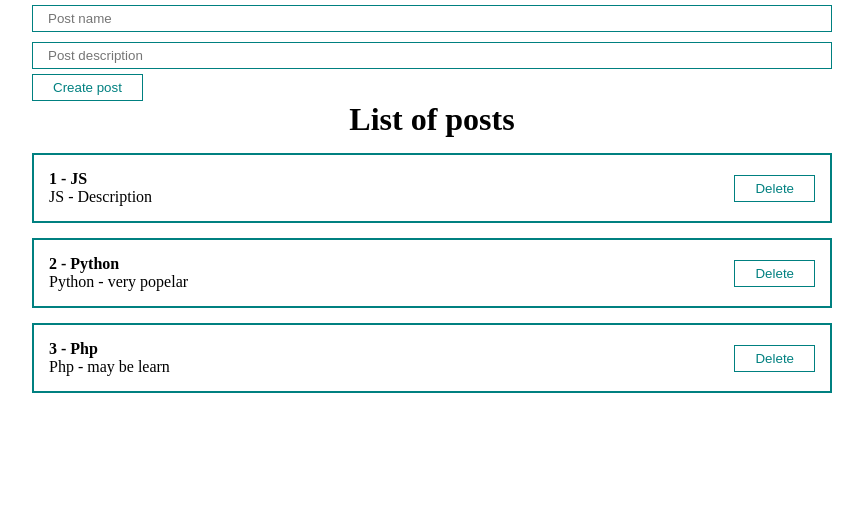
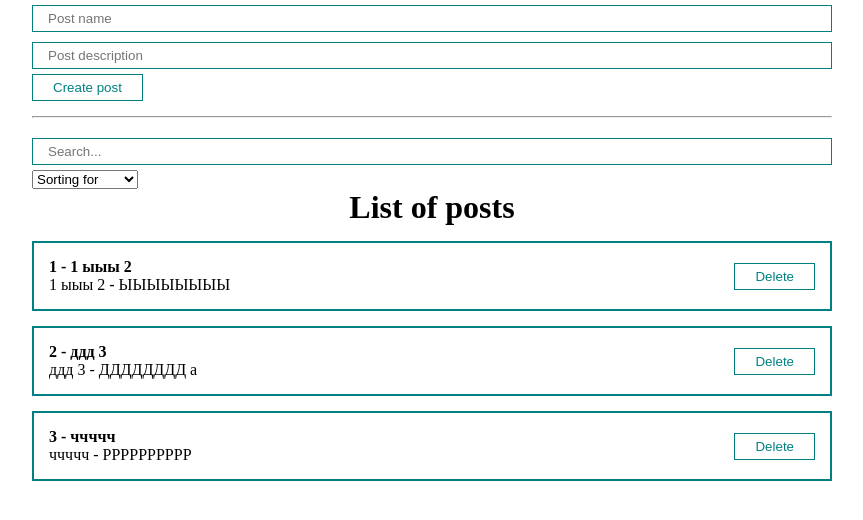
Before and after one commit to Zigomaticus/react-fundamental, a React (Create React App) app: page / in a window 1280 px wide. Shown: the top 520 px of the page, without its empty margins (208-1071 px from the left). Built offline with nearby package versions, Linux system fonts and the light colour scheme.

Commit message:
doing filter and sorted posts

```diff
--- a/src/App.js
+++ b/src/App.js
@@ -1,16 +1,36 @@
-import React, { useState } from "react";
+import React, { useMemo, useState } from "react";
 // Components
 import PostList from "./components/PostList";
 import PostForm from "./components/PostForm";
+import PostFilter from "./components/PostFilter";
 // Css
 import "./styles/App.css";
 
 function App() {
   const [posts, setPosts] = useState([
-    { id: 1, title: "JS", body: "Description" },
-    { id: 2, title: "Python", body: "very popelar" },
-    { id: 3, title: "Php", body: "may be learn" },
+    { id: 1, title: "1 ыыы 2", body: "ЫЫЫЫЫЫЫЫ" },
+    { id: 2, title: "ддд 3", body: "ДДДДДДДД a" },
+    { id: 3, title: "ччччч", body: "РРРРРРРРРР" },
   ]);
+
+  const [filter, setFilter] = useState({ sort: "", query: "" });
+
+  const sortedPosts = useMemo(() => {
+    console.log("Sorted function is working");
+
+    if (filter.sort) {
+      return [...posts].sort((a, b) =>
+        a[filter.sort].localeCompare(b[filter.sort])
+      );
+    }
+    return posts;
+  }, [posts, filter.sort]);
+
+  const sortedAndSearchedPosts = useMemo(() => {
+    return sortedPosts.filter((post) =>
+      post.title.toLowerCase().includes(filter.query.toLowerCase())
+    );
+  }, [filter.query, sortedPosts]);
 
   function createPost(newPost) {
     setPosts([...posts, newPost]);
@@ -23,7 +43,17 @@ function App() {
   return (
     <div className="App">
       <PostForm create={createPost} />
-      <PostList remove={removePost} posts={posts} title="List of posts" />
+      <hr style={{ margin: "15px 0" }} />
+      <PostFilter filter={filter} setFilter={setFilter} />
+      {sortedAndSearchedPosts.length ? (
+        <PostList
+          remove={removePost}
+          posts={sortedAndSearchedPosts}
+          title="List of posts"
+        />
+      ) : (
+        <h1 style={{ textAlign: "center" }}>Posts is not defined!</h1>
+      )}
     </div>
   );
 }
--- /dev/null
+++ b/src/components/PostFilter.jsx
@@ -0,0 +1,29 @@
+import React from "react";
+// Components
+import MyInput from "./UI/input/MyInput";
+import MySelect from "./UI/MySelect/MySelect";
+
+const PostFilter = ({ filter, setFilter }) => {
+  return (
+    <div>
+      <MyInput
+        placeholder="Search..."
+        value={filter.query}
+        onChange={(e) => setFilter({ ...filter, query: e.target.value })}
+      />
+      <MySelect
+        value={filter.sort}
+        onChange={(selectedSort) =>
+          setFilter({ ...filter, sort: selectedSort })
+        }
+        defaultValue="Sorting for"
+        option={[
+          { value: "title", name: "For name" },
+          { value: "body", name: "For discription" },
+        ]}
+      />
+    </div>
+  );
+};
+
+export default PostFilter;
--- /dev/null
+++ b/src/components/UI/MySelect/MySelect.jsx
@@ -0,0 +1,18 @@
+import React from "react";
+
+const MySelect = ({ option, defaultValue, value, onChange }) => {
+  return (
+    <select value={value} onChange={(e) => onChange(e.target.value)}>
+      <option value="" disabled>
+        {defaultValue}
+      </option>
+      {option.map((option) => (
+        <option key={option.value} value={option.value}>
+          {option.name}
+        </option>
+      ))}
+    </select>
+  );
+};
+
+export default MySelect;
```
